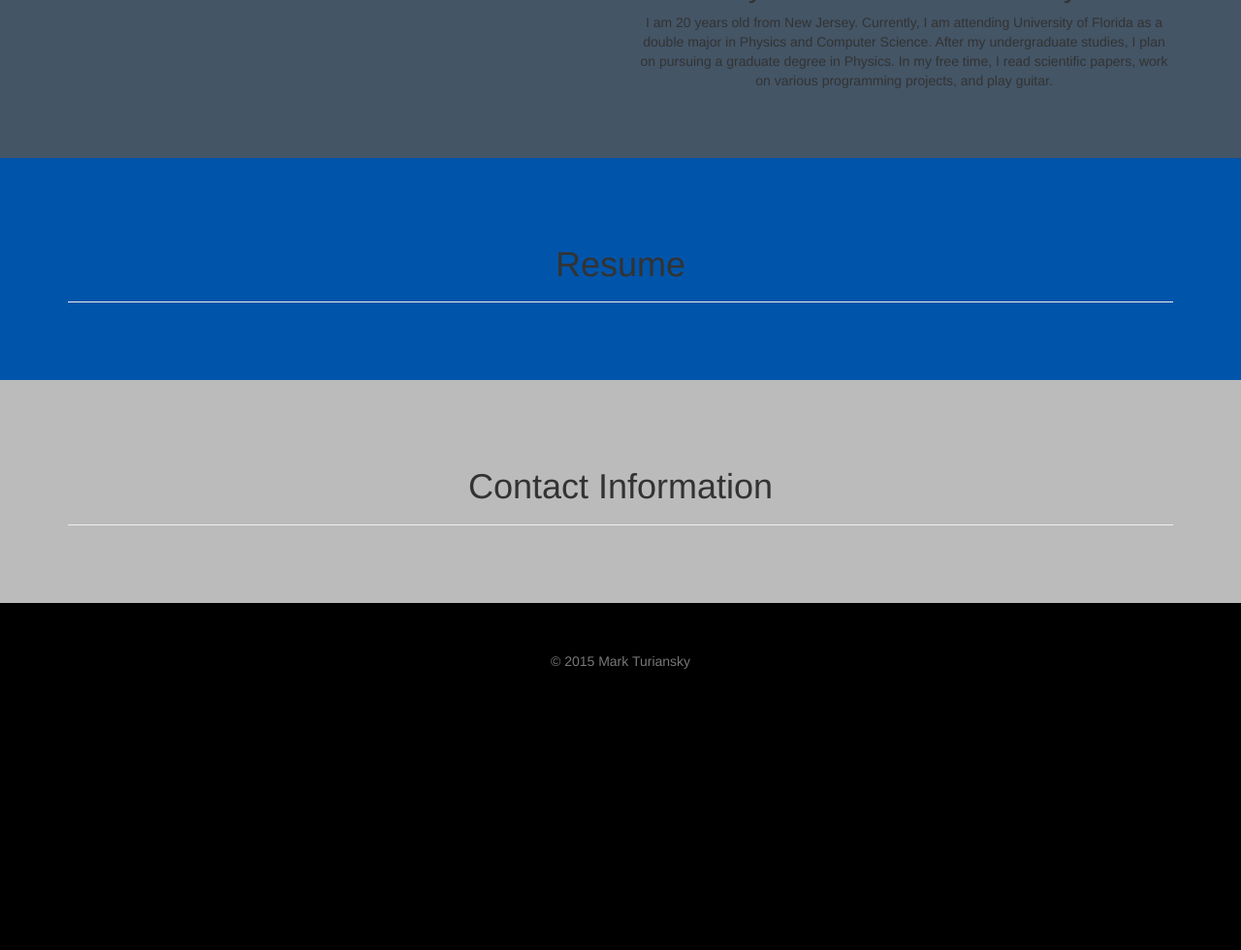
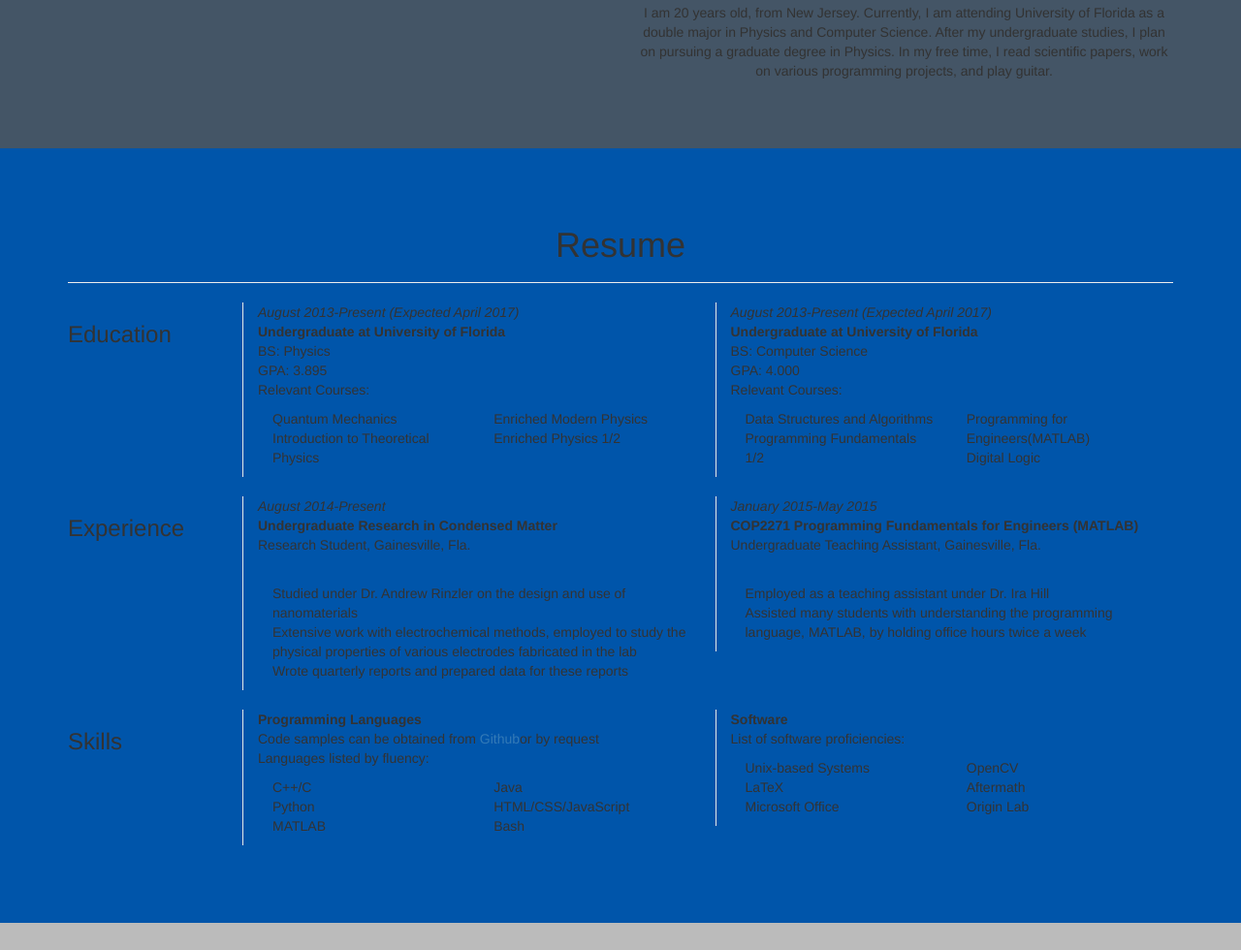
Before and after one commit to mturiansky/mturiansky.github.io, a plain HTML site: page index.html in a window 1280 px wide. Shown: the part 1020-2000 px from the top of the page at 97% size. Before the commit the page ends 1762 px from the top, so only its background shows below. Drawn offline with nearby package versions, Linux system fonts and the light colour scheme.

Commit message:
resume added to website

```diff
--- a/custom.css
+++ b/custom.css
@@ -11,7 +11,7 @@ body {
 }
 
 section {
-    padding: 50px 0 60px 0;
+    padding: 40px 0 60px 0;
 }
 
 #main {
@@ -39,6 +39,12 @@ section {
 
 #resume {
     background-color: #0055aa;
+}
+
+.res-bor {
+    /*should match the color of text*/
+    border-left: 1px solid #e7e7e7;
+    margin-bottom: 20px;
 }
 
 #contact {
--- a/custom.js
+++ b/custom.js
@@ -1,19 +1,9 @@
 $("a[href^='#']").on('click', function(e) {
-
-   // prevent default anchor click behavior
    e.preventDefault();
-
-   // store hash
    var hash = this.hash;
-
-   // animate
    $('html, body').animate({
        scrollTop: $(this.hash).offset().top
-    }, 500, function(){
-
-       // when done, add hash to url
-       // (default click behaviour)
+   }, 500, function(){
        window.location.hash = hash;
-     });
-
+   });
 });
--- a/index.html
+++ b/index.html
@@ -60,7 +60,7 @@
                     </div>
                     <div class="col-md-6 text-center">
                         <h2>My name is Mark Turiansky.</h2>
-                        <p>I am 20 years old from New Jersey. Currently, I am attending University of Florida as a double major in Physics and Computer Science. After my undergraduate studies, I plan on pursuing a graduate degree in Physics. In my free time, I read scientific papers, work on various programming projects, and play guitar.</p>
+                        <p>I am 20 years old, from New Jersey. Currently, I am attending University of Florida as a double major in Physics and Computer Science. After my undergraduate studies, I plan on pursuing a graduate degree in Physics. In my free time, I read scientific papers, work on various programming projects, and play guitar.</p>
                     </div>
                 </div>
             </div>
@@ -71,18 +71,84 @@
             <div class="container">
                 <div class="page-header text-center">
                     <h1>Resume</h1>
-                </div>
+                </div><!--row 0 -->
 
+                <div class="row">
+                    <div class="col-md-2">
+                        <h3>Education</h3>
+                    </div>
+                    <div class="col-md-5 res-bor">
+                        <p><i>August 2013-Present (Expected April 2017)</i><br><b>Undergraduate at University of Florida</b><br>BS: Physics<br>GPA: 3.895<br>Relevant Courses:</p>
+                        <div class="col-md-6">
+                            <p>Quantum Mechanics<br>Introduction to Theoretical Physics</p>
+                        </div>
+                        <div class="col-md-6">
+                            <p>Enriched Modern Physics<br>Enriched Physics 1/2</p>
+                        </div>
+                    </div>
+                    <div class="col-md-5 res-bor">
+                        <p><i>August 2013-Present (Expected April 2017)</i><br><b>Undergraduate at University of Florida</b><br>BS: Computer Science<br>GPA: 4.000<br>Relevant Courses:</p>
+                        <div class="col-md-6">
+                            <p>Data Structures and Algorithms<br>Programming Fundamentals 1/2</p>
+                        </div>
+                        <div class="col-md-6">
+                            <p>Programming for Engineers(MATLAB)<br>Digital Logic</p>
+                        </div>
+                    </div>
+                </div><!-- row 1 -->
 
-            </div>
+                <div class="row">
+                    <div class="col-md-2">
+                        <h3>Experience</h3>
+                    </div>
+                    <div class="col-md-5 res-bor">
+                        <p><i>August 2014-Present</i><br><b>Undergraduate Research in Condensed Matter</b><br>Research Student, Gainesville, Fla.</p>
+                        <div class="col-md-12">
+                            <p><br>Studied under Dr. Andrew Rinzler on the design and use of nanomaterials<br>Extensive work with electrochemical methods, employed to study the physical properties of various electrodes fabricated in the lab<br>Wrote quarterly reports and prepared data for these reports</p>
+                        </div>
+                    </div>
+                    <div class="col-md-5 res-bor">
+                        <p><i>January 2015-May 2015</i><br><b>COP2271 Programming Fundamentals for Engineers (MATLAB)</b><br>Undergraduate Teaching Assistant, Gainesville, Fla.</p>
+                        <div class="col-md-12">
+                            <p><br>Employed as a teaching assistant under Dr. Ira Hill<br>Assisted many students with understanding the programming language, MATLAB, by holding office hours twice a week</p>
+                        </div>
+                    </div>
+                </div><!-- row 2 -->
+
+                <div class="row">
+                    <div class="col-md-2">
+                        <h3>Skills</h3>
+                    </div>
+                    <div class="col-md-5 res-bor">
+                        <p><b>Programming Languages</b><br>Code samples can be obtained from <a href="https://github.com/mturiansky">Github</a>or by request<br>Languages listed by fluency:</p>
+                        <div class="col-md-6">
+                            <p>C++/C<br>Python<br>MATLAB</p>
+                        </div>
+                        <div class="col-md-6">
+                            <p>Java<br>HTML/CSS/JavaScript<br>Bash</p>
+                        </div>
+                    </div>
+                    <div class="col-md-5 res-bor">
+                        <p><b>Software</b><br>List of software proficiencies:</p>
+                        <div class="col-md-6">
+                            <p>Unix-based Systems<br>LaTeX<br>Microsoft Office</p>
+                        </div>
+                        <div class="col-md-6">
+                            <p>OpenCV<br>Aftermath<br>Origin Lab</p>
+                        </div>
+                    </div>
+                </div><!-- row 3 -->
+            </div><!-- container -->
         </section>
 
         <!-- basic contact information, will include social media links -->
         <section id="contact">
-            <div class="container">
-                <div class="page-header text-center">
+            <div class="container text-center">
+                <div class="page-header">
                     <h1>Contact Information</h1>
                 </div>
+
+                <p></p>
             </div>
         </section>
 
```
